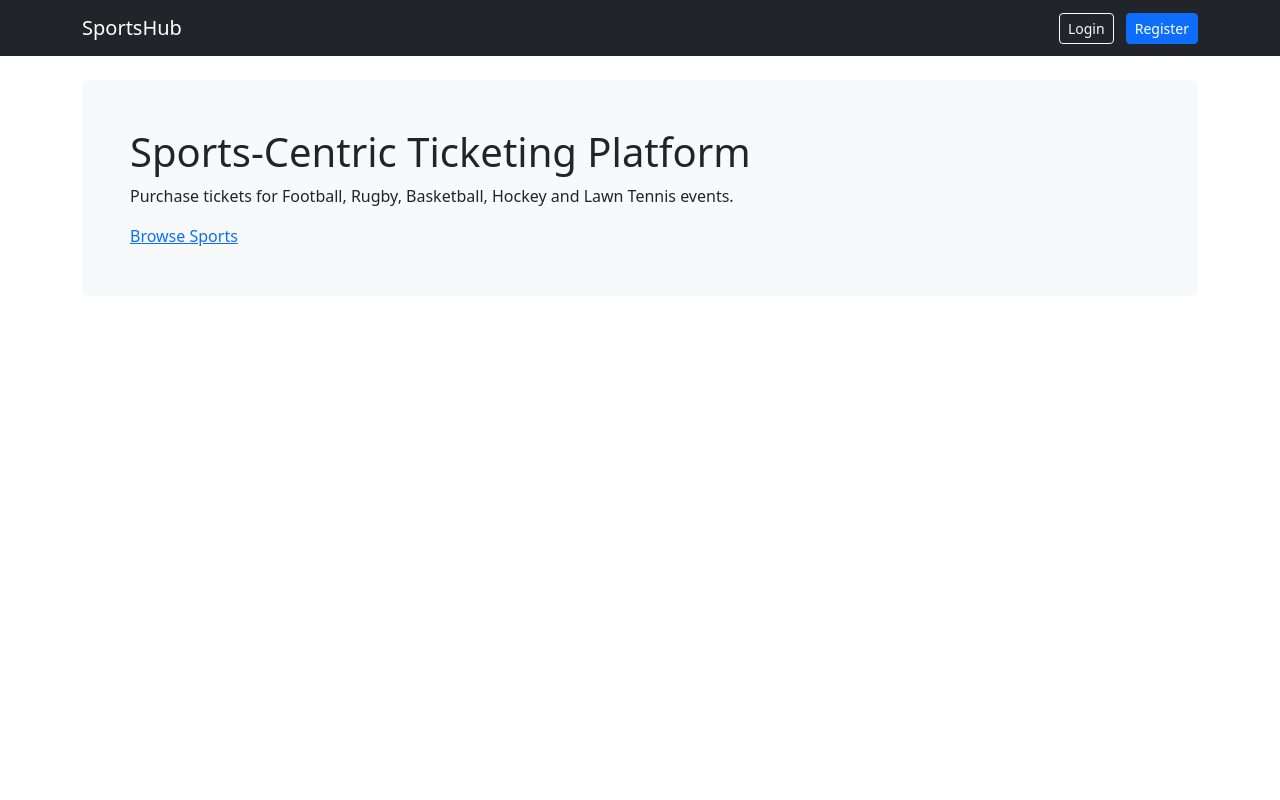
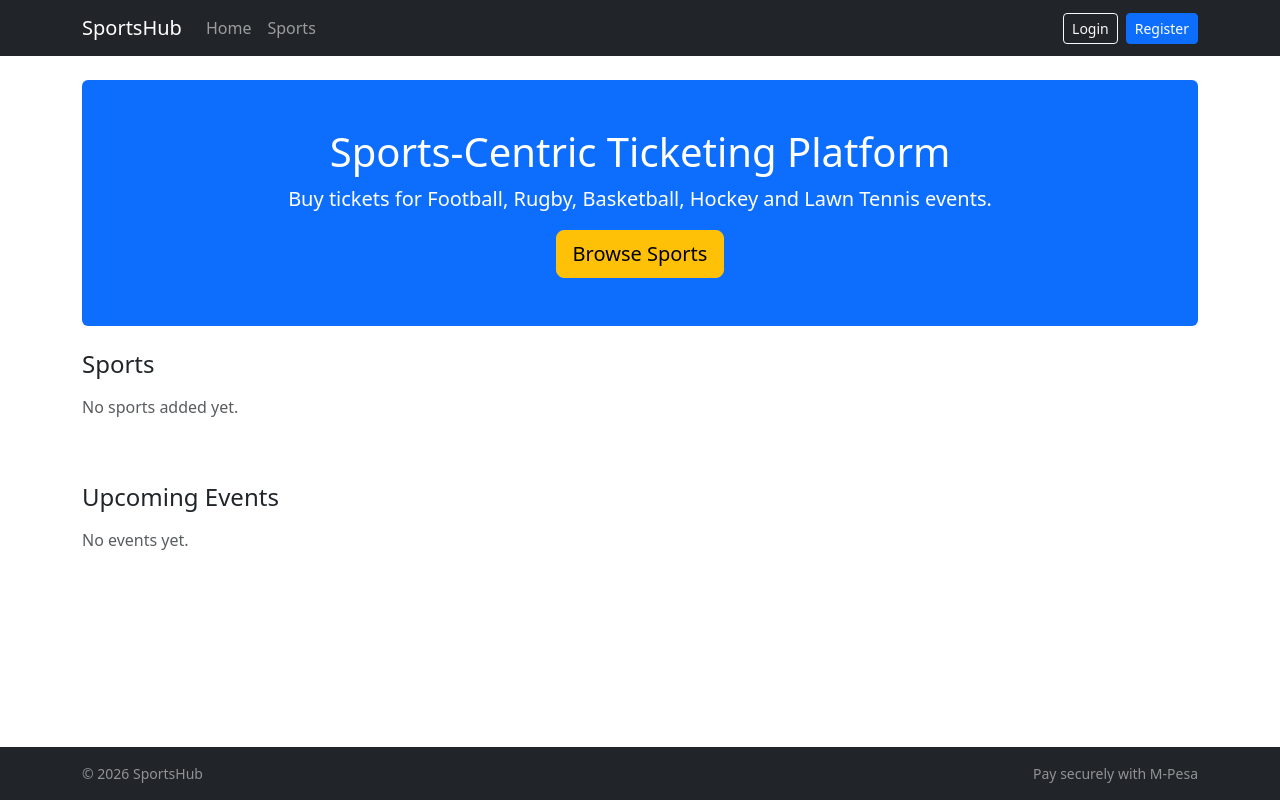
Before and after one commit to benzoic09/sports_platform, a Django app: page / in a window 1280 px wide. Run offline with Django 4.2, Linux system fonts and the light colour scheme.

Commit message:
home and base update

```diff
--- a/core/templates/core/base.html
+++ b/core/templates/core/base.html
@@ -1,11 +1,10 @@
-
 <!DOCTYPE html>
 <html lang="en">
 <head>
     <meta charset="UTF-8">
     <meta name="viewport" content="width=device-width, initial-scale=1.0">
 
-    <title>Sports Ticketing Platform</title>
+    <title>{% block title %}Sports Ticketing Platform{% endblock %}</title>
 
     <!-- Bootstrap CSS -->
     <link
@@ -13,40 +12,32 @@
         rel="stylesheet"
     >
 </head>
-<body>
+<body class="d-flex flex-column min-vh-100">
 
-<nav class="navbar navbar-expand-lg navbar-dark bg-dark">
+<nav class="navbar navbar-expand navbar-dark bg-dark">
     <div class="container">
 
         <!-- Website Logo / Name -->
-        <a class="navbar-brand" href="/">
-            SportsHub
-        </a>
+        <a class="navbar-brand" href="/">SportsHub</a>
 
-        <div class="ms-auto">
+        <!-- Page links -->
+        <ul class="navbar-nav me-auto">
+            <li class="nav-item"><a class="nav-link" href="/">Home</a></li>
+            <li class="nav-item"><a class="nav-link" href="/sports/">Sports</a></li>
+        </ul>
+
+        <!-- Login / user area -->
+        <div class="d-flex align-items-center">
 
             {% if user.is_authenticated %}
 
-                <span class="text-white me-3">
-                    {{ user.username }}
-                </span>
-
-                <a class="btn btn-outline-light btn-sm"
-                   href="/accounts/logout/">
-                    Logout
-                </a>
+                <span class="text-white me-3">{{ user.username }}</span>
+                <a class="btn btn-outline-light btn-sm" href="/accounts/logout/">Logout</a>
 
             {% else %}
 
-                <a class="btn btn-outline-light btn-sm me-2"
-                   href="/accounts/login/">
-                    Login
-                </a>
-
-                <a class="btn btn-primary btn-sm"
-                   href="/accounts/register/">
-                    Register
-                </a>
+                <a class="btn btn-outline-light btn-sm me-2" href="/accounts/login/">Login</a>
+                <a class="btn btn-primary btn-sm" href="/accounts/register/">Register</a>
 
             {% endif %}
 
@@ -54,12 +45,26 @@
     </div>
 </nav>
 
-<div class="container mt-4">
+<!-- Page content -->
+<div class="container mt-4 flex-grow-1">
+
+    {% if messages %}
+        {% for message in messages %}
+            <div class="alert alert-info">{{ message }}</div>
+        {% endfor %}
+    {% endif %}
 
     {% block content %}
     {% endblock %}
 
 </div>
 
+<footer class="bg-dark text-white-50 py-3 mt-5">
+    <div class="container d-flex justify-content-between">
+        <small>&copy; 2026 SportsHub</small>
+        <small>Pay securely with M-Pesa</small>
+    </div>
+</footer>
+
 </body>
 </html>
--- a/core/templates/core/home.html
+++ b/core/templates/core/home.html
@@ -2,23 +2,46 @@
 
 {% block content %}
 
-<div class="p-5 bg-light rounded">
+<!-- Welcome banner -->
+<div class="p-5 mb-4 bg-primary text-white rounded text-center">
+    <h1>Sports-Centric Ticketing Platform</h1>
+    <p class="lead">
+        Buy tickets for Football, Rugby, Basketball, Hockey and Lawn Tennis events.
+    </p>
+    <a href="/sports/" class="btn btn-warning btn-lg">Browse Sports</a>
+</div>
 
-    <h1>Sports-Centric Ticketing Platform</h1>
+<!-- Sports -->
+<h2 class="h4 mb-3">Sports</h2>
+<div class="row g-3 mb-5">
+    {% for sport in sports %}
+    <div class="col-6 col-md-3">
+        <a href="/sports/{{ sport.id }}/" class="btn btn-outline-primary w-100 py-3">
+            {{ sport }}
+        </a>
+    </div>
+    {% empty %}
+    <p class="text-muted">No sports added yet.</p>
+    {% endfor %}
+</div>
 
-    <p>
-        Purchase tickets for Football,
-        Rugby, Basketball, Hockey and
-        Lawn Tennis events.
-    </p>
-
-
-       <a href="/sports/">
-    Browse Sports
-</a>
-
-    </a>
-
+<!-- Events -->
+<h2 class="h4 mb-3">Upcoming Events</h2>
+<div class="row g-3 mb-5">
+    {% for event in events %}
+    <div class="col-12 col-md-4">
+        <div class="card h-100 shadow-sm">
+            <div class="card-body">
+                <h5 class="card-title">{{ event }}</h5>
+                <a href="/events/{{ event.id }}/" class="btn btn-primary btn-sm">
+                    View Tickets
+                </a>
+            </div>
+        </div>
+    </div>
+    {% empty %}
+    <p class="text-muted">No events yet.</p>
+    {% endfor %}
 </div>
 
 {% endblock %}
```
